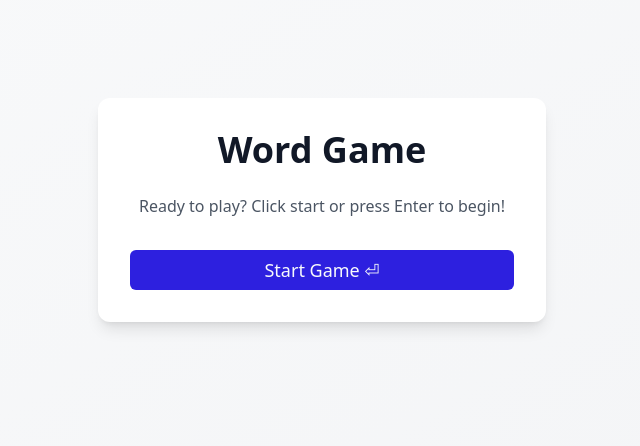
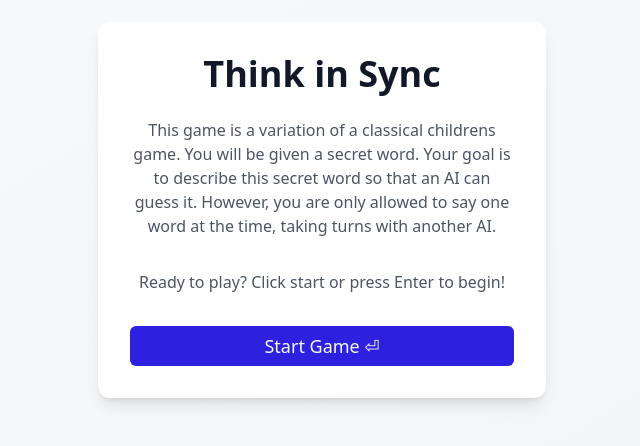
Before and after one commit to felixzieger/think-in-sync, a React (Vite) app: page / in a window 1280 px wide. Shown: the part 190-636 px from the top of the page, without its empty margins (318-958 px from the left). Built offline with nearby package versions, Linux system fonts and the light colour scheme.

Commit message:
think in sync

```diff
--- a/src/components/game/WelcomeScreen.tsx
+++ b/src/components/game/WelcomeScreen.tsx
@@ -12,7 +12,12 @@ export const WelcomeScreen = ({ onStart }: WelcomeScreenProps) => {
       animate={{ opacity: 1 }}
       className="text-center"
     >
-      <h1 className="mb-6 text-4xl font-bold text-gray-900">Word Game</h1>
+      <h1 className="mb-6 text-4xl font-bold text-gray-900">Think in Sync</h1>
+      <p className="mb-8 text-gray-600">
+        This game is a variation of a classical childrens game.
+        You will be given a secret word. Your goal is to describe this secret word so that an AI can guess it.
+        However, you are only allowed to say one word at the time, taking turns with another AI.
+      </p>
       <p className="mb-8 text-gray-600">
         Ready to play? Click start or press Enter to begin!
       </p>
```
